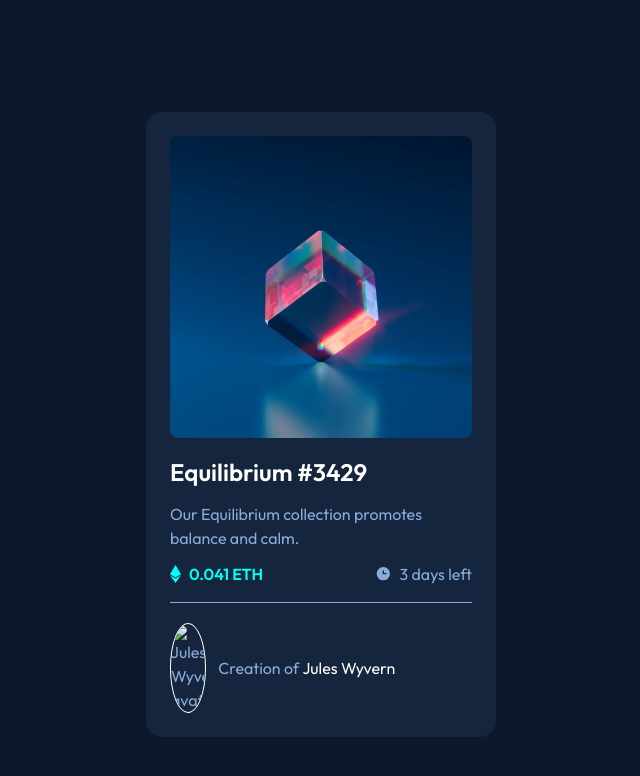
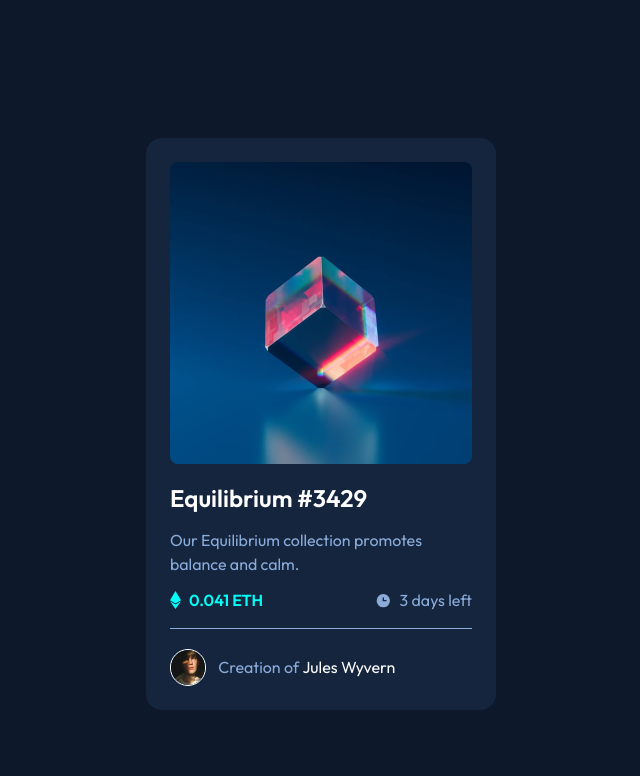
Before and after one commit to Brooke-Lin/WebProjects_CardComponent, a plain HTML site: page index.html in a window 1280 px wide. Shown: the whole page, without its empty margins (319-959 px from the left). Drawn offline with Linux system fonts and the light colour scheme.

Commit message:
Update index.html

```diff
--- a/index.html
+++ b/index.html
@@ -40,7 +40,7 @@
     </div>
 
     <div class="card__footer">
-      <img class="artist-avatar" src="images/image-avatar.png" alt="Jules Wyvern's avatar">
+      <img class="artist-avatar" src="image-avatar.png" alt="Jules Wyvern's avatar">
       <p>Creation of&nbsp;<span class="artist-name">Jules Wyvern</span></p>
     </div>
 
```
